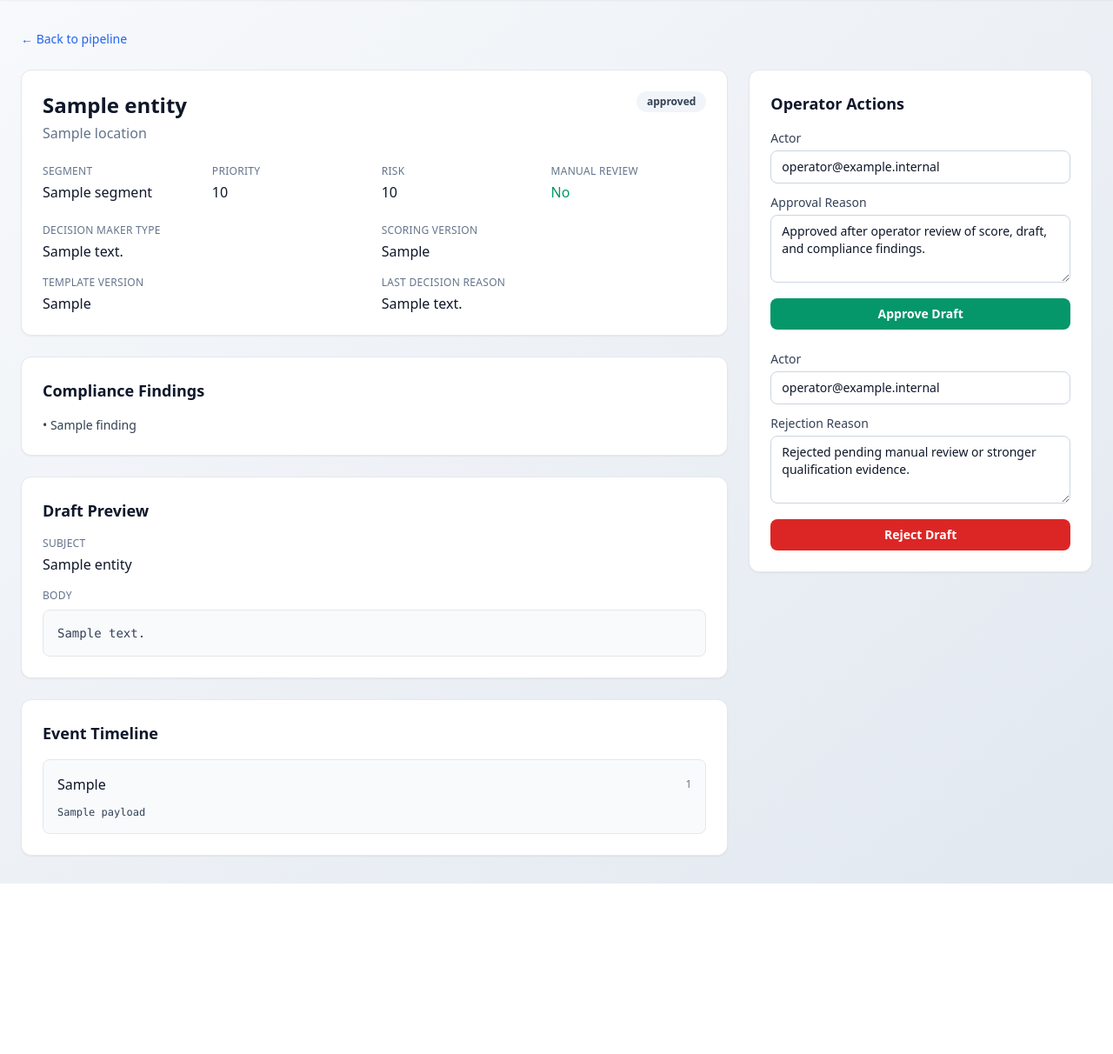
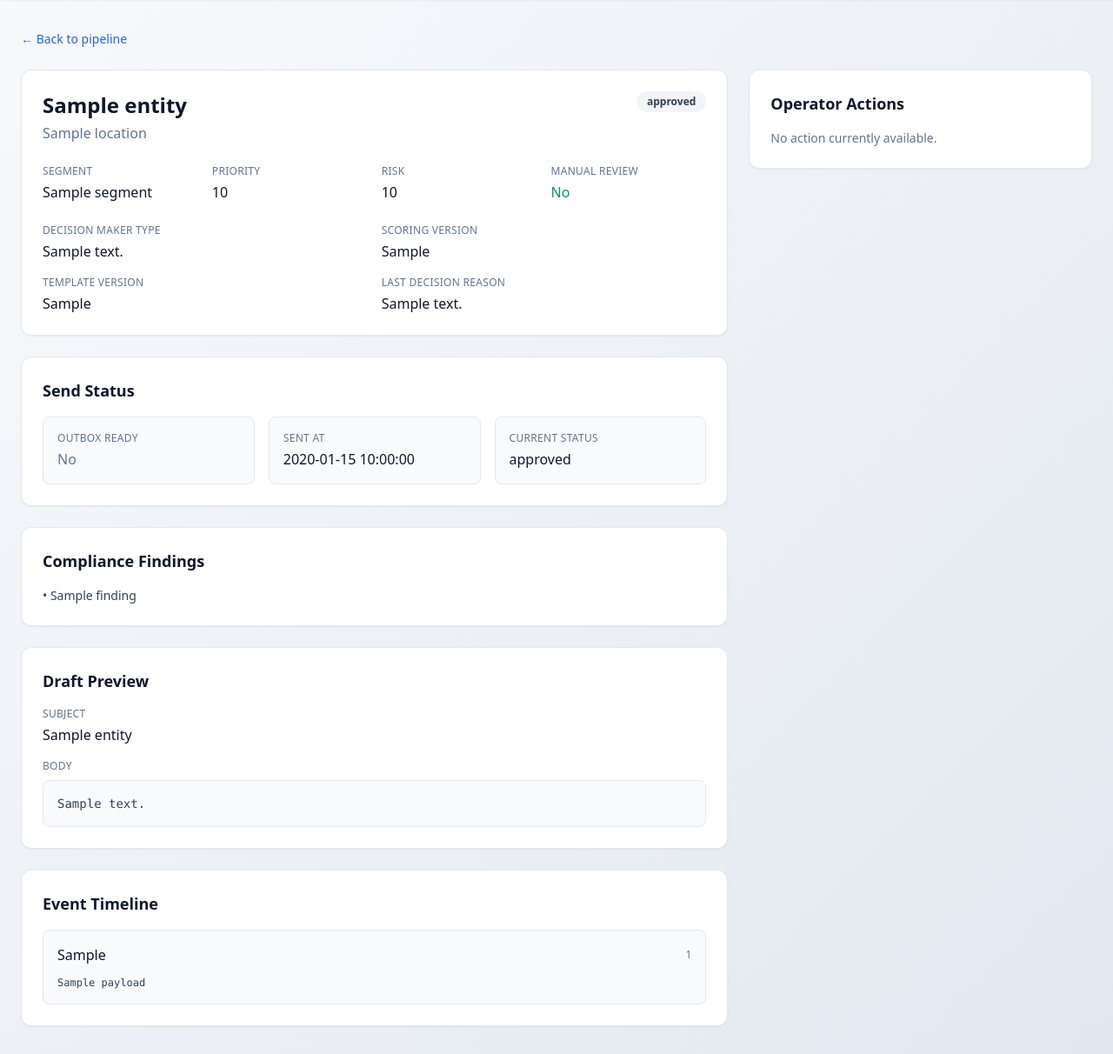
Before and after one commit to Samuel-McC/supply-program-engine, a FastAPI app: template src/supply_program_engine/templates/entity_detail.html in a window 1280 px wide. Shown: the part 85-1297 px from the top of the page at 87% size. Before the commit the page ends 1101 px from the top, so only its background shows below. Run offline with FastAPI, Linux system fonts and the light colour scheme; the template is opened without the code that fills it: most values are stand-ins (such as "Sample title", 1, 10 or a date in 2020); some libraries are stand-ins or nearby versions.

Commit message:
Phase 14: add sender control and send status to entity detail UI

```diff
--- a/src/supply_program_engine/api.py
+++ b/src/supply_program_engine/api.py
@@ -477,6 +477,25 @@ def create_app() -> FastAPI:
         return RedirectResponse(url=f"/ui/entity/{entity_id}", status_code=303)
 
 
+    @app.post("/ui/entity/{entity_id}/send-now")
+    async def ui_entity_send_now(
+        entity_id: str,
+        actor: str = Form(...),
+    ):
+        state = build_pipeline_state()
+        entity = state.get(entity_id)
+
+        if not entity:
+            raise HTTPException(status_code=404, detail="Entity not found")
+
+        if entity.status != "outbox_ready":
+            raise HTTPException(status_code=400, detail="Entity is not ready to send")
+
+        sender_run_once(limit=50)
+
+        return RedirectResponse(url=f"/ui/entity/{entity_id}", status_code=303)
+
+
     return app
 
 
--- a/src/supply_program_engine/templates/entity_detail.html
+++ b/src/supply_program_engine/templates/entity_detail.html
@@ -66,6 +66,33 @@
         </div>
 
         <div class="bg-white rounded-xl shadow-sm border p-6">
+            <h3 class="text-lg font-semibold text-slate-900 mb-4">Send Status</h3>
+
+            <div class="grid grid-cols-1 md:grid-cols-3 gap-4">
+                <div class="rounded-lg border bg-slate-50 p-4">
+                    <div class="text-xs uppercase tracking-wide text-slate-500">Outbox Ready</div>
+                    <div class="mt-1 font-medium">
+                        {% if entity.outbox_ready %}
+                            <span class="text-emerald-600">Yes</span>
+                        {% else %}
+                            <span class="text-slate-500">No</span>
+                        {% endif %}
+                    </div>
+                </div>
+
+                <div class="rounded-lg border bg-slate-50 p-4">
+                    <div class="text-xs uppercase tracking-wide text-slate-500">Sent At</div>
+                    <div class="mt-1 font-medium">{{ entity.sent_at or "Not sent" }}</div>
+                </div>
+
+                <div class="rounded-lg border bg-slate-50 p-4">
+                    <div class="text-xs uppercase tracking-wide text-slate-500">Current Status</div>
+                    <div class="mt-1 font-medium">{{ entity.status }}</div>
+                </div>
+            </div>
+        </div>
+
+        <div class="bg-white rounded-xl shadow-sm border p-6">
             <h3 class="text-lg font-semibold text-slate-900 mb-4">Compliance Findings</h3>
 
             {% if entity.compliance_findings %}
@@ -118,7 +145,7 @@
         <div class="bg-white rounded-xl shadow-sm border p-6">
             <h3 class="text-lg font-semibold text-slate-900 mb-4">Operator Actions</h3>
 
-            {% if entity.draft_id %}
+            {% if entity.draft_id and entity.status in ["draft_created", "rejected"] %}
             <form method="post" action="/ui/entity/{{ entity.entity_id }}/approve" class="space-y-3 mb-6">
                 <div>
                     <label class="block text-sm font-medium text-slate-700">Actor</label>
@@ -178,8 +205,32 @@
                     Reject Draft
                 </button>
             </form>
+            {% elif entity.status == "outbox_ready" %}
+            <form method="post" action="/ui/entity/{{ entity.entity_id }}/send-now" class="space-y-3">
+                <div>
+                    <label class="block text-sm font-medium text-slate-700">Actor</label>
+                    <input
+                        type="text"
+                        name="actor"
+                        value="operator@example.internal"
+                        class="mt-1 w-full rounded-lg border border-slate-300 px-3 py-2 text-sm"
+                        required
+                    >
+                </div>
+
+                <button
+                    type="submit"
+                    class="w-full rounded-lg bg-blue-600 px-4 py-2 text-sm font-semibold text-white hover:bg-blue-700"
+                >
+                    Send Now
+                </button>
+            </form>
+            {% elif entity.status == "sent" %}
+                <div class="rounded-lg bg-emerald-50 border border-emerald-200 px-4 py-3">
+                    <p class="text-sm text-emerald-700 font-medium">Message sent successfully.</p>
+                </div>
             {% else %}
-                <p class="text-sm text-slate-500">No draft available for action.</p>
+                <p class="text-sm text-slate-500">No action currently available.</p>
             {% endif %}
         </div>
     </div>
```
Also changed, not shown: 1 other file.
